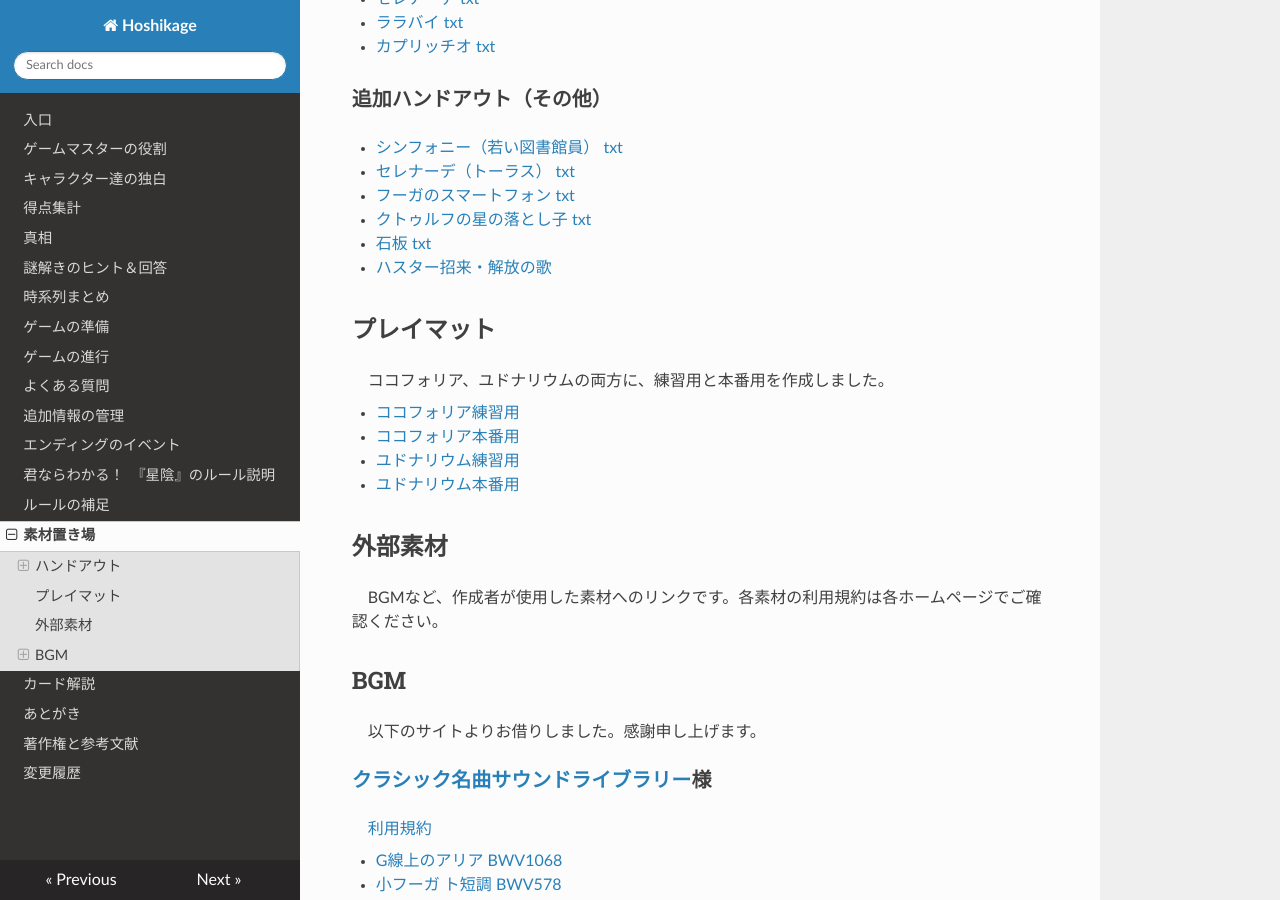
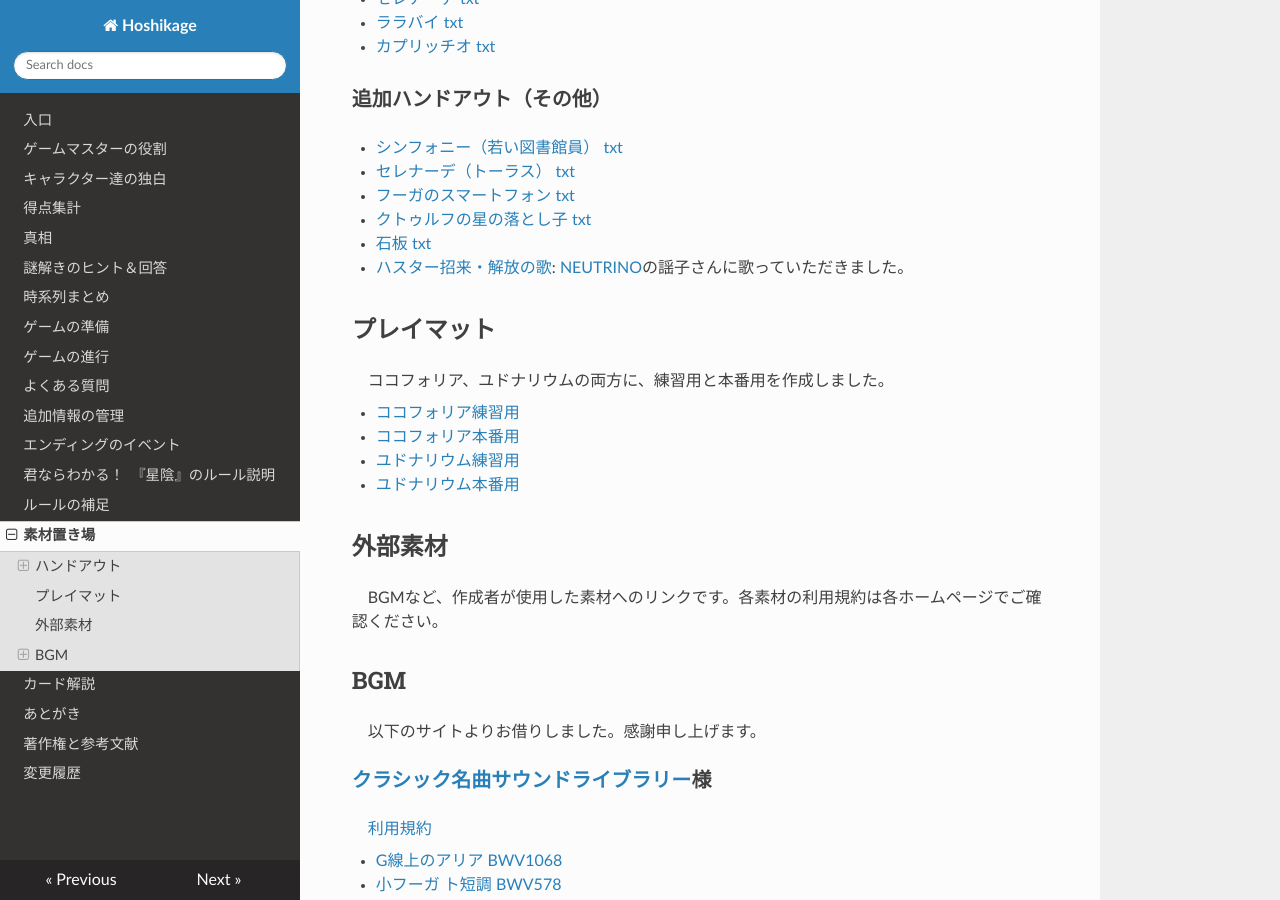
Before and after one commit to KTakahiro1729/Hoshikage, an MkDocs documentation site: the page built from docs/Resources.md, in a window 1280 px wide and 900 px high, scrolled down 1022 px. Built offline with MkDocs 1.6.1, drawn with Linux system fonts in a browser that asks for light colours; nearby versions of some CDN libraries.

Commit message:
add reference

```diff
--- a/docs/Resources.md
+++ b/docs/Resources.md
@@ -39,7 +39,7 @@
 - [フーガのスマートフォン](resources/HandOuts/4_Other_Additional/Fuga_Smartphone.pdf) [txt](resources/HandOuts/4_Other_Additional/Fuga_Smartphone.txt)
 - [クトゥルフの星の落とし子](resources/HandOuts/4_Other_Additional/StarSpawnOfCthulhu.pdf) [txt](resources/HandOuts/4_Other_Additional/StarSpawnOfCthulhu.txt)
 - [石板](resources/HandOuts/4_Other_Additional/TheStele.pdf) [txt](resources/HandOuts/4_Other_Additional/TheStele.txt)
-- [ハスター招来・解放の歌](resources/Audio/Coventry_Carol_iaia.mp3)
+- [ハスター招来・解放の歌](resources/Audio/Coventry_Carol_iaia.mp3): [NEUTRINO](https://n3utrino.work/)の謡子さんに歌っていただきました。
 
 ## プレイマット
 ココフォリア、ユドナリウムの両方に、練習用と本番用を作成しました。
```
